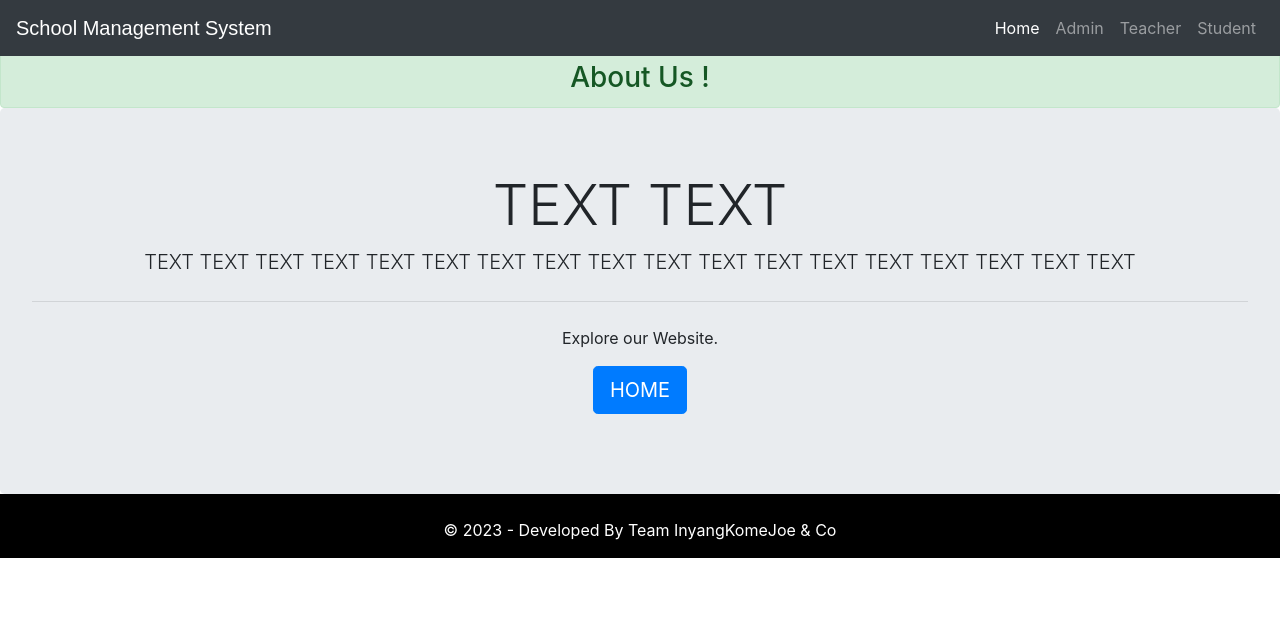
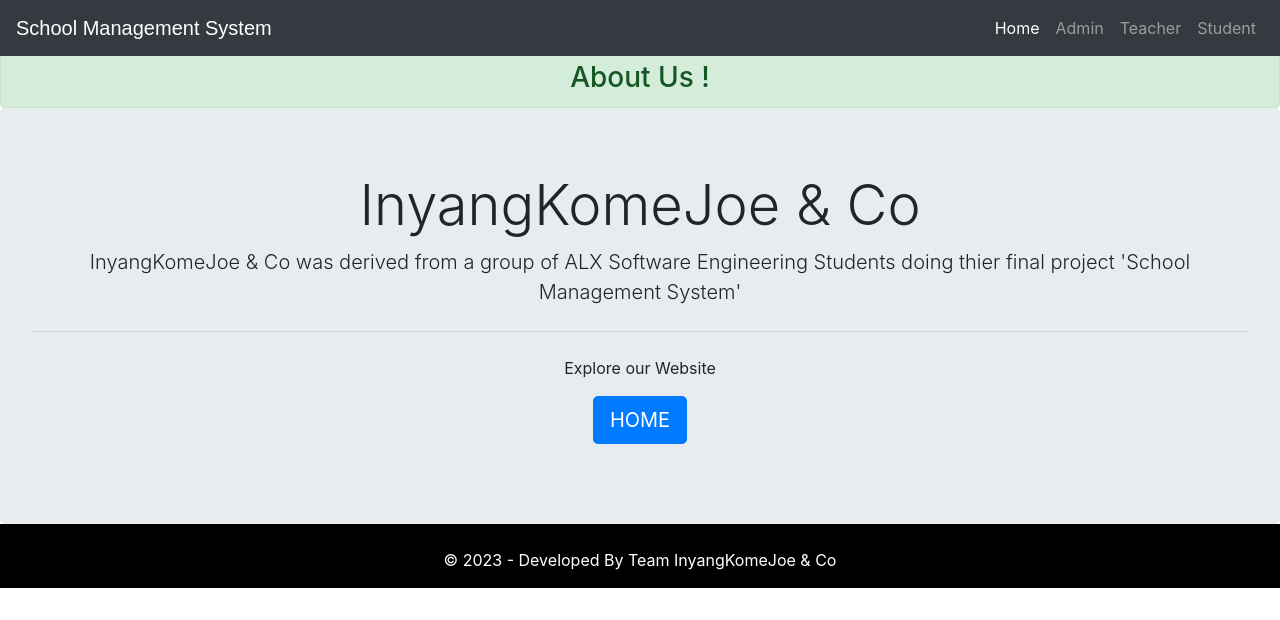
Before and after one commit to InyangUkpong/school-management-system, a Django app: page /aboutus in a window 1280 px wide. Shown: the top 620 px of the page. Run offline with Django 3.2, Linux system fonts and the light colour scheme; some libraries are stand-ins or nearby versions.

Commit message:
aboutus, contactus edits

```diff
--- a/templates/school/aboutus.html
+++ b/templates/school/aboutus.html
@@ -32,10 +32,10 @@
     <h3 class='alert alert-success' style="margin-bottom:0px;">About Us !</h3>
   </center>
   <div class="jumbotron" style="margin-bottom: 0px;margin-top: 0px;">
-    <h1 class="display-4">TEXT TEXT</h1>
-    <p class="lead">TEXT TEXT TEXT TEXT TEXT TEXT TEXT TEXT TEXT TEXT TEXT TEXT TEXT TEXT TEXT TEXT TEXT TEXT</p>
+    <h1 class="display-4">InyangKomeJoe & Co</h1>
+    <p class="lead">InyangKomeJoe & Co was derived from a group of ALX Software Engineering Students doing thier final project 'School Management System'</p>
     <hr class="my-4">
-    <p>Explore our Website.</p>
+    <p>Explore our Website</p>
     <p class="lead">
       <a class="btn btn-primary btn-lg" href="/" role="button">HOME</a>
     </p>
```
Also changed, not shown: README.md, static/images/readme_images/railway-build-error1.png (added).
